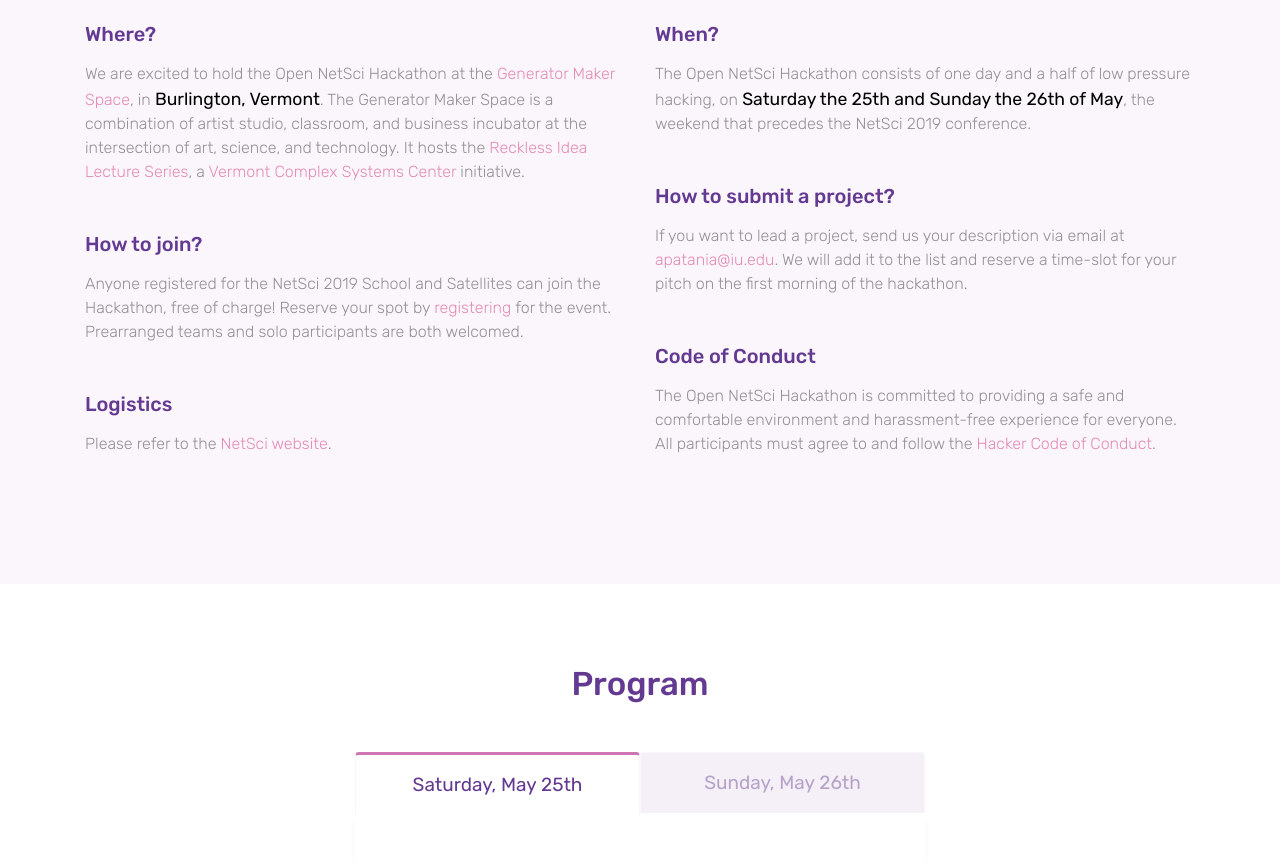
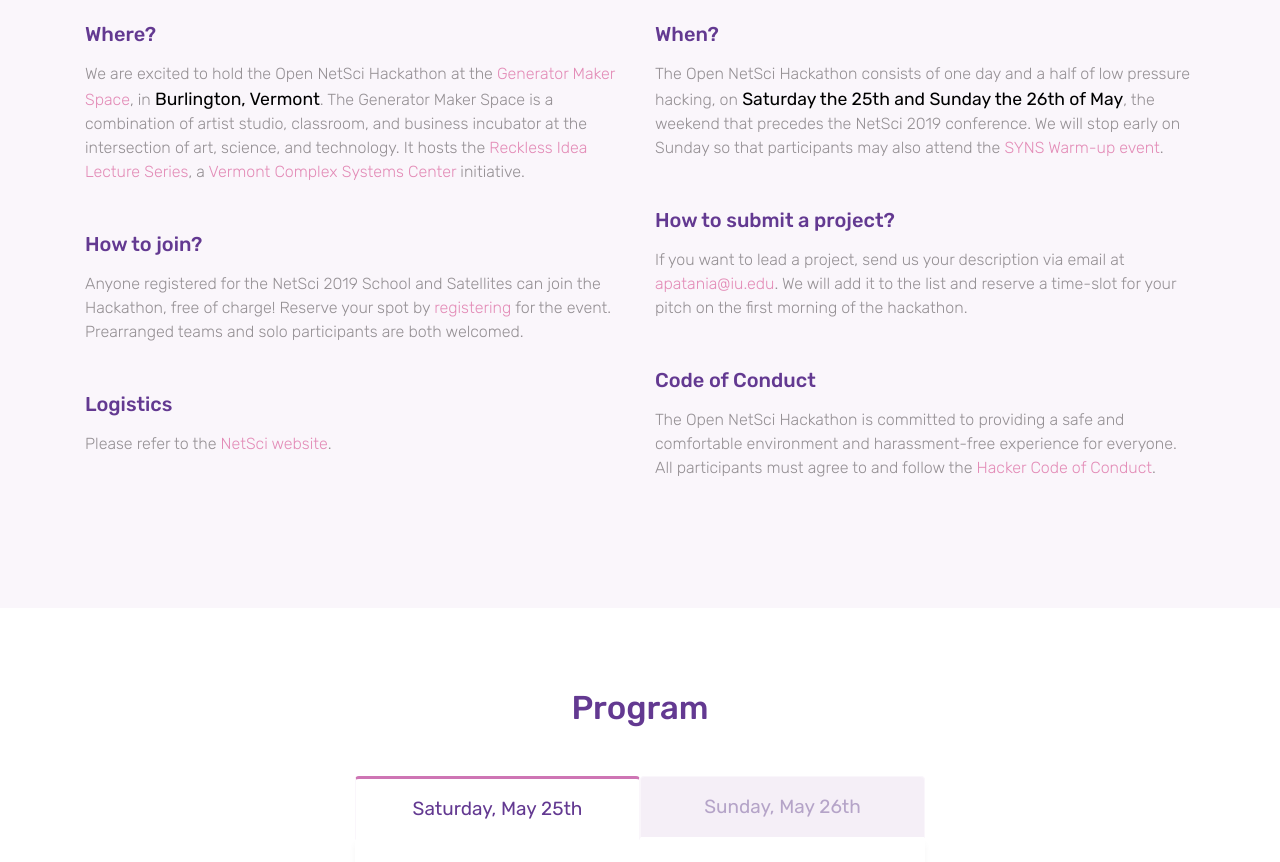
Before and after one commit to opennetsci/opennetsci.github.io, a plain HTML site: page index.html in a window 1280 px wide. Shown: the part 1820-2682 px from the top of the page. Drawn offline with Linux system fonts and the light colour scheme.

Commit message:
Link to SYNS

```diff
--- a/index.html
+++ b/index.html
@@ -174,7 +174,7 @@
                 <div class="col-md-6">
                     <h4 class="mb-3">When?</h4>
                     <p class="light-font mb-5"> The Open NetSci Hackathon consists of one day and a half of low pressure hacking, on <small class="text-primary task">Saturday the 25th and Sunday the 26th of May</small>, the weekend that precedes the NetSci 2019 conference.
-                    <!-- We will stop early on Sunday so that participants may also attend the SYNS Warm-up event. -->
+                    We will stop early on Sunday so that participants may also attend the <a href="https://www.networkscienceinstitute.org/syns">SYNS Warm-up event</a>.
                     </p>
                     <h4 class="mb-3">How to submit a project?</h4>
                     <p class="light-font mb-5">If you want to lead a project, send us your description via email at <a href="mailto: apatania@iu.edu">apatania@iu.edu</a>. We will add it to the list and reserve a time-slot for your pitch on the first morning of the hackathon. </p>
```
